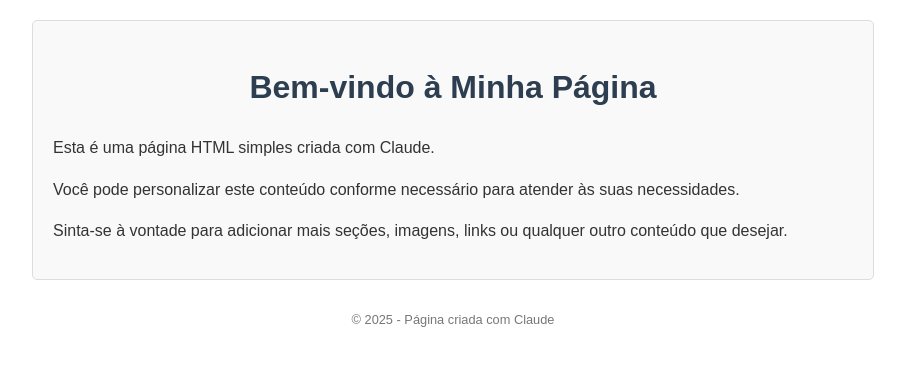
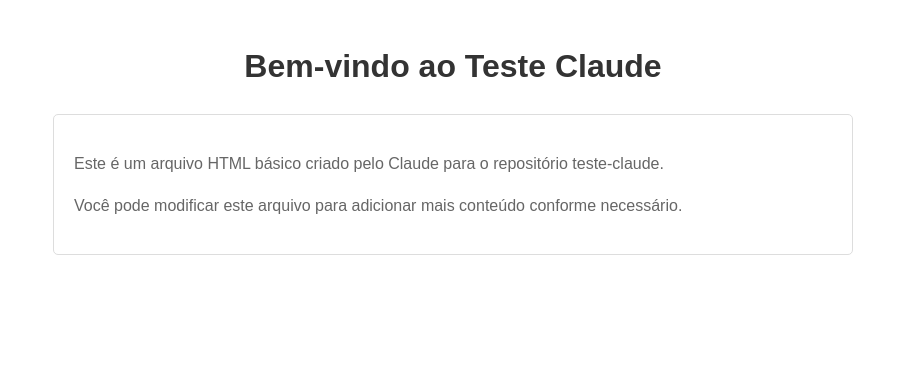
Before and after one commit to BabiDoo/teste-claude, a plain HTML site: page index.html in a window 1280 px wide. Shown: the whole page, without its empty margins (187-1092 px from the left). Drawn offline with Linux system fonts and the light colour scheme.

Commit message:
Adiciona arquivo index.html

```diff
--- a/index.html
+++ b/index.html
@@ -3,47 +3,35 @@
 <head>
     <meta charset="UTF-8">
     <meta name="viewport" content="width=device-width, initial-scale=1.0">
-    <title>Minha Página</title>
+    <title>Teste Claude</title>
     <style>
         body {
             font-family: Arial, sans-serif;
-            margin: 0;
-            padding: 20px;
-            line-height: 1.6;
-            color: #333;
-        }
-        .container {
             max-width: 800px;
             margin: 0 auto;
             padding: 20px;
-            border: 1px solid #ddd;
-            border-radius: 5px;
-            background-color: #f9f9f9;
+            line-height: 1.6;
         }
         h1 {
-            color: #2c3e50;
+            color: #333;
             text-align: center;
         }
         p {
-            margin-bottom: 15px;
+            color: #666;
         }
-        footer {
-            text-align: center;
-            margin-top: 30px;
-            font-size: 0.8em;
-            color: #777;
+        .container {
+            border: 1px solid #ddd;
+            padding: 20px;
+            border-radius: 5px;
+            margin-top: 20px;
         }
     </style>
 </head>
 <body>
+    <h1>Bem-vindo ao Teste Claude</h1>
     <div class="container">
-        <h1>Bem-vindo à Minha Página</h1>
-        <p>Esta é uma página HTML simples criada com Claude.</p>
-        <p>Você pode personalizar este conteúdo conforme necessário para atender às suas necessidades.</p>
-        <p>Sinta-se à vontade para adicionar mais seções, imagens, links ou qualquer outro conteúdo que desejar.</p>
+        <p>Este é um arquivo HTML básico criado pelo Claude para o repositório teste-claude.</p>
+        <p>Você pode modificar este arquivo para adicionar mais conteúdo conforme necessário.</p>
     </div>
-    <footer>
-        &copy; 2025 - Página criada com Claude
-    </footer>
 </body>
 </html>
```
